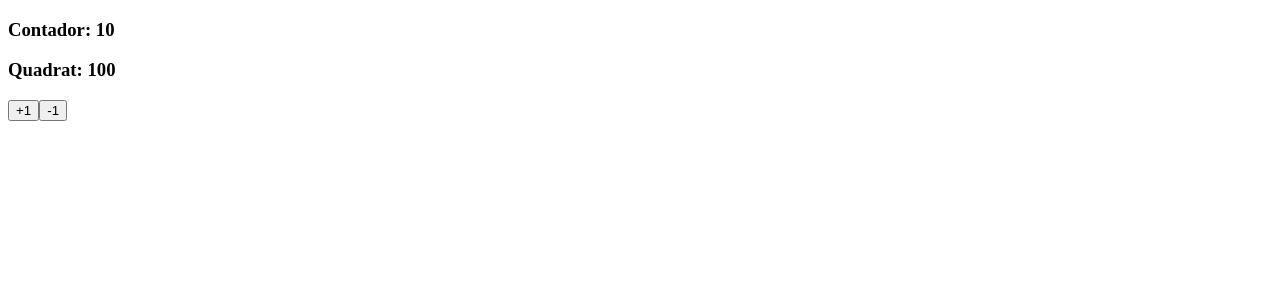
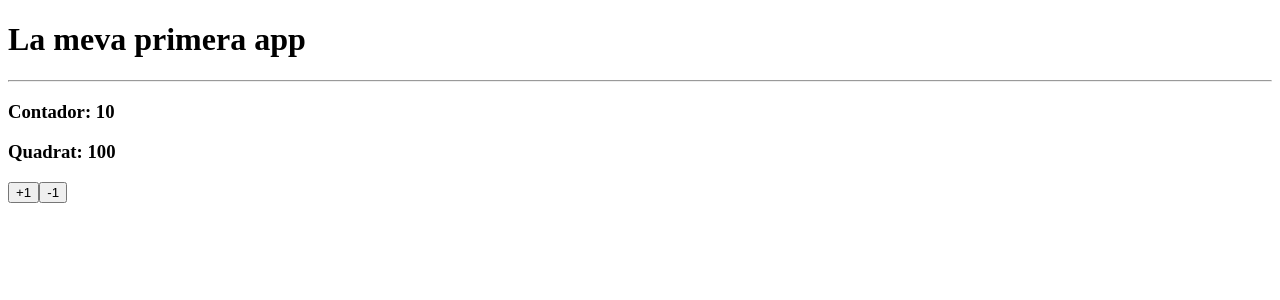
Before and after one commit to SectionOne/cursvue, a Vue app in the folder 03-vue-project/: page / in a window 1280 px wide. Shown: the top 300 px of the page. Built offline with nearby package versions, Linux system fonts and the light colour scheme.

Commit message:
Codi 37 - Estructurant els components

```diff
--- a/03-vue-project/src/App.vue
+++ b/03-vue-project/src/App.vue
@@ -1,19 +1,10 @@
 <template>
-    <section>
-        <h3>Contador: {{ counter }}</h3>
-        <h3>Quadrat: {{ contadorQuadrat }}</h3>
-
-        <div>
-            <button @click="counter++">+1</button>
-            <button @click="counter--">-1</button>
-        </div>
-    </section>
+    <h1>La meva primera app</h1>
+    <hr>
+    <MeuContador />
 </template>
 
 <!--Definim la configuració de Vue amb un setup-->
 <script lang="ts" setup>
-    import {computed, ref} from 'vue';
-    const counter = ref(10);
-
-    const contadorQuadrat = computed(() => counter.value * counter.value);
+    import MeuContador from './components/MeuContador.vue';
 </script>
--- /dev/null
+++ b/03-vue-project/src/components/MeuContador.vue
@@ -0,0 +1,19 @@
+<template>
+    <section>
+        <h3>Contador: {{ counter }}</h3>
+        <h3>Quadrat: {{ contadorQuadrat }}</h3>
+
+        <div>
+            <button @click="counter++">+1</button>
+            <button @click="counter--">-1</button>
+        </div>
+    </section>
+</template>
+
+<!--Definim la configuració de Vue amb un setup-->
+<script lang="ts" setup>
+    import {computed, ref} from 'vue';
+    const counter = ref(10);
+
+    const contadorQuadrat = computed(() => counter.value * counter.value);
+</script>
```
